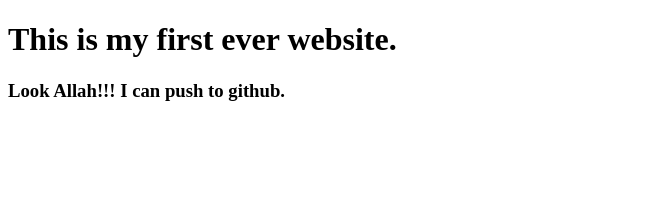
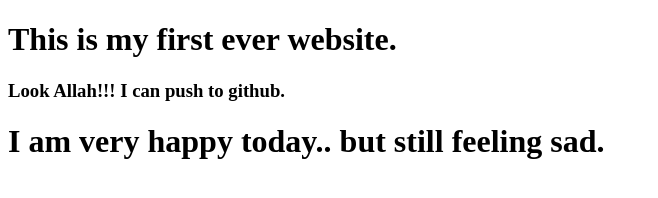
Before and after one commit to Sanjanayesmin/My-First-website, a plain HTML site: page index.html in a window 1280 px wide. Shown: the whole page, without its empty margins (0-658 px from the left). Drawn offline with Linux system fonts and the light colour scheme.

Commit message:
Update index.html

```diff
--- a/index.html
+++ b/index.html
@@ -8,5 +8,6 @@
 <body>
     <h1>This is my first ever website.</h1>
     <h3>Look Allah!!! I can push to github.</h3>
+    <h1>I am very happy today.. but still feeling sad.</h1>
 </body>
 </html>
```
